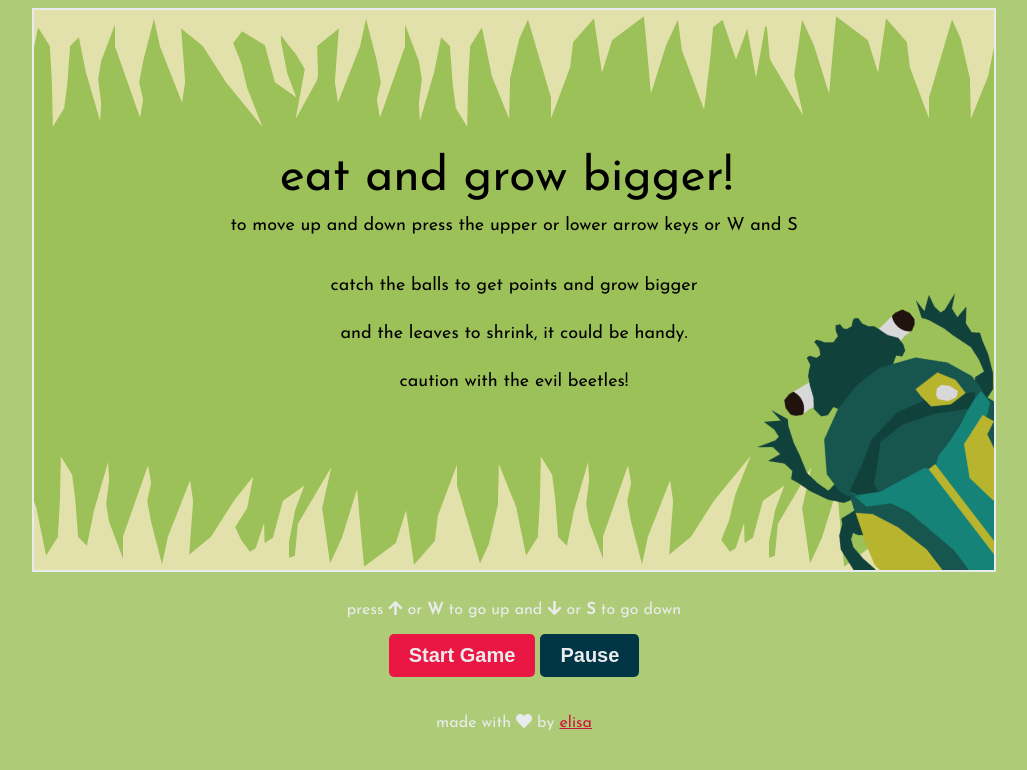
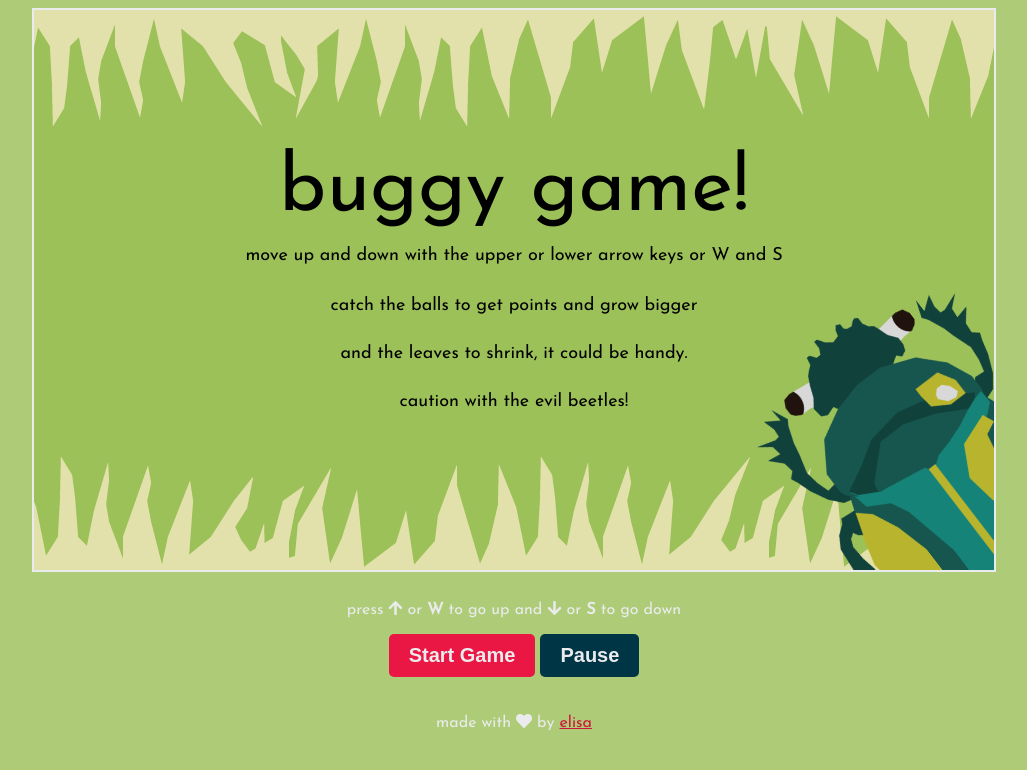
Before and after one commit to elisamerino/Bugs, a plain HTML site: page index.html in a window 1280 px wide. Shown: the whole page, without its empty margins (126-1153 px from the left). Drawn offline with Linux system fonts and the light colour scheme.

Commit message:
added spacebar to reload the game

```diff
--- a/index.html
+++ b/index.html
@@ -7,7 +7,8 @@
   <meta name="viewport" content="width=device-width, initial-scale=1.0">
   <meta http-equiv="X-UA-Compatible" content="ie=edge">
   <link rel="stylesheet" href="style.css">
-  <title>BugFeed</title>
+  <link rel="icon" href="./images/life_2.png" type="image/gif" sizes="16x16">
+  <title>Buggy game</title>
 
 </head>
 <body>
--- a/index.js
+++ b/index.js
@@ -6,7 +6,7 @@ var bgStart = new Image();
 bgStart.src = './images/bg3.png';
 var cvheight = canvas.height;
 var score = 0;
-var lives = 5;
+var lives = 1;
 var interval;
 var counter = 0;
 var player;
@@ -133,9 +133,14 @@ function update() {
 		//ctx.font = '30px Josefin Sans';
 		//ctx.fillText('best score until now: ' + bestScore, canvas.width / 2, cvheight / 2 + 40);
 		createjs.Sound.play(buzz);
-		//setTimeout(function() {
+		//	setTimeout(function() {
 
 		//}, 1000);
+		document.onkeydown = function(e) {
+			if (e.keyCode === 32) {
+				document.location.reload();
+			}
+		};
 	}
 	player.checkCrash();
 }
--- a/loadingPage.js
+++ b/loadingPage.js
@@ -13,27 +13,31 @@ function gameLoading() {
 	ctx.drawImage(bigBug, bugWidth / -1.5 - 470, bugHeight / -2 + 400, bugWidth, bugHeight);
 	ctx.restore();
 	ctx.textAlign = 'center';
-	ctx.font = '48px Josefin Sans';
+	ctx.font = '80px Josefin Sans';
 
-	ctx.fillText('eat and grow bigger! ', canvas.width / 2, cvheight / 2 - 100);
+	ctx.fillText('buggy game!', canvas.width / 2, cvheight / 2 - 80);
 	ctx.font = '18px Josefin Sans';
 	ctx.fillText(
-		'to move up and down press the upper or lower arrow keys or W and S',
+		'move up and down with the upper or lower arrow keys or W and S',
 		canvas.width / 2,
-		cvheight / 2 - 60
+		cvheight / 2 - 30
 	);
 
 	setTimeout(function() {
-		ctx.fillText('catch the balls to get points and grow bigger', canvas.width / 2, cvheight / 2);
+		ctx.fillText(
+			'catch the balls to get points and grow bigger',
+			canvas.width / 2,
+			cvheight / 2 + 20
+		);
 	}, 1200);
 	setTimeout(function() {
 		ctx.fillText(
 			'and the leaves to shrink, it could be handy.',
 			canvas.width / 2,
-			cvheight / 2 + 48
+			cvheight / 2 + 68
 		);
 	}, 2400);
 	setTimeout(function() {
-		ctx.fillText('caution with the evil beetles!', canvas.width / 2, cvheight / 2 + 96);
+		ctx.fillText('caution with the evil beetles!', canvas.width / 2, cvheight / 2 + 116);
 	}, 3600);
 }
--- a/player.js
+++ b/player.js
@@ -27,7 +27,6 @@ Player.prototype.draw = function() {
 	ctx.save();
 	ctx.translate(this.x, this.y);
 	ctx.rotate(this.angle * 0.5 * Math.PI / 180);
-	//ctx.fillStyle = '#ea1745';
 
 	ctx.drawImage(playerIm, this.width / -2, this.height / -2, this.width, this.height);
 
```
Also changed, not shown: 1 other file.
